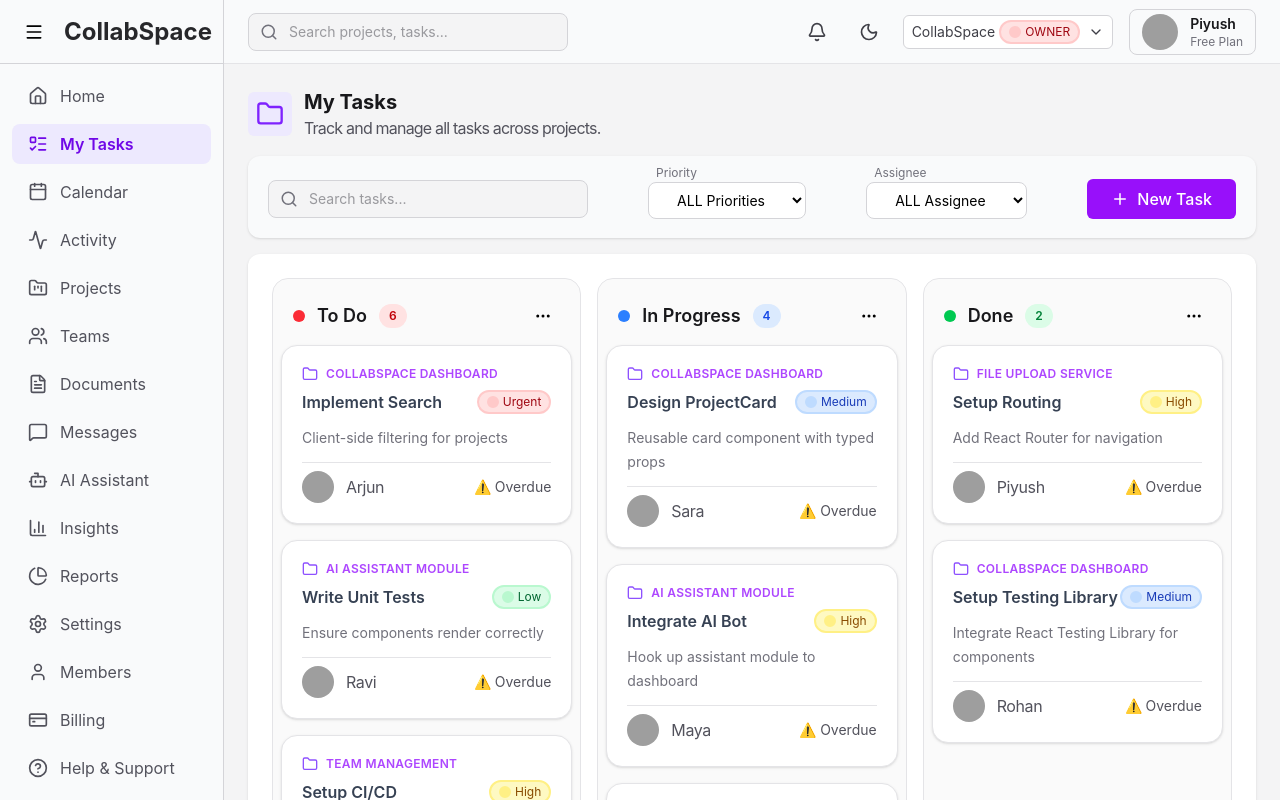
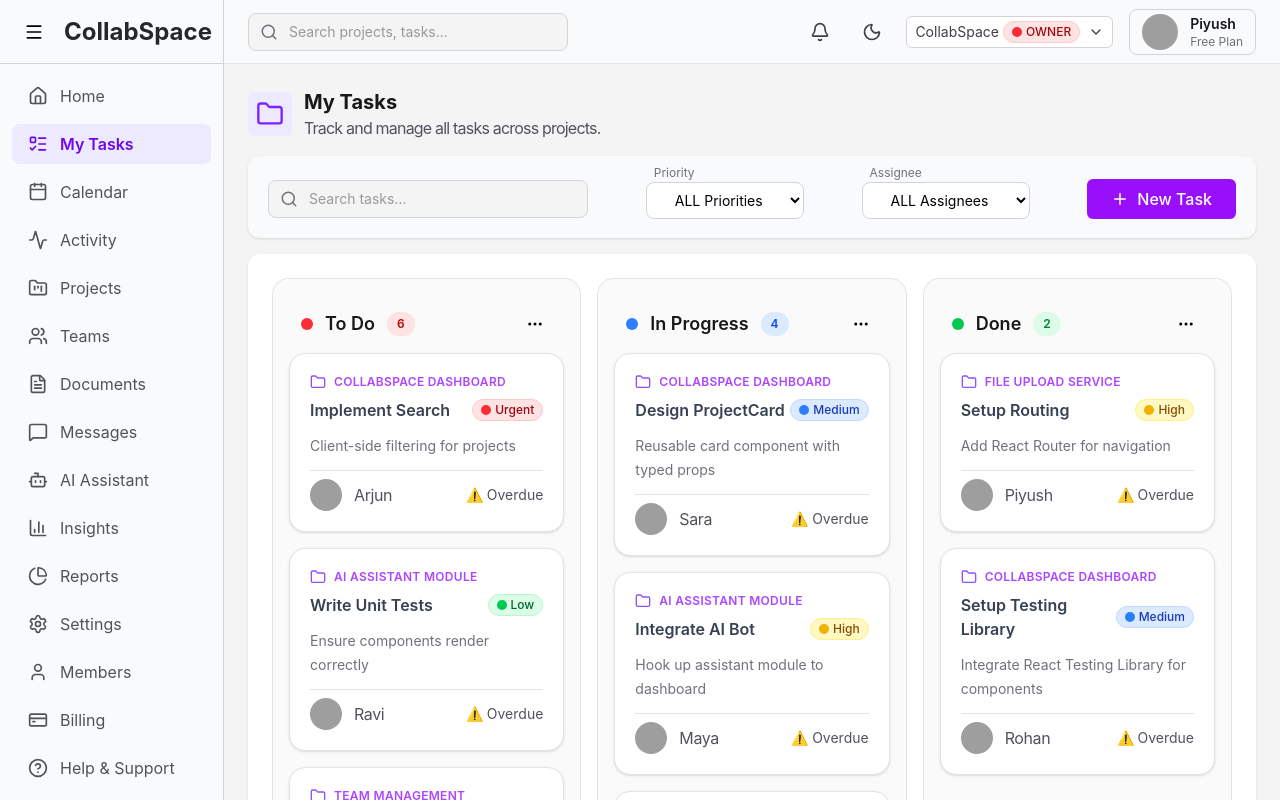
Before and after one commit to piyusshhjangid/CollabSpace, a React (Vite) app in the folder client/: page /tasks in a window 1280 px wide. Built offline with nearby package versions, Linux system fonts and the light colour scheme; grey boxes are pictures that could not be loaded.

Commit message:
day-9 commit

```diff
--- a/client/src/components/Badge.tsx
+++ b/client/src/components/Badge.tsx
@@ -1,24 +1,33 @@
-import React from "react"
+import React from "react";
 
 interface BadgeProps {
-  color: 'green'|'blue'|'yellow'|'red'
-  children?: React.ReactNode
+  color: "green" | "blue" | "yellow" | "red";
+  children?: React.ReactNode;
 }
 
 export const Badge: React.FC<BadgeProps> = ({ color, children }) => {
   const colorStyles = {
-    green: 'bg-green-100 text-green-800 border-green-200',
-    blue: 'bg-blue-100 text-blue-800 border-blue-200',
-    yellow: 'bg-yellow-100 text-yellow-800 border-yellow-200',
-    red: 'bg-red-100 text-red-800 border-red-200'
-  }
+    green: "bg-green-100 text-green-800 border-green-200",
+    blue: "bg-blue-100 text-blue-800 border-blue-200",
+    yellow: "bg-yellow-100 text-yellow-800 border-yellow-200",
+    red: "bg-red-100 text-red-800 border-red-200",
+  };
+
+  const dotStyles = {
+    green: "bg-green-500",
+    blue: "bg-blue-500",
+    yellow: "bg-yellow-500",
+    red: "bg-red-500",
+  };
 
   return (
-    <span className={`rounded-full px-2 py-0.5 text-xs text-shadow-gray-800 items-center flex flex-row gap-1 border-2 ${colorStyles[color]}`}>
-      <div className={`${colorStyles[color]} border-6 rounded-full w-3 h-3`}></div>
+    <span
+      className={`flex items-center gap-1 rounded-full border px-2 py-0.5 text-xs font-medium ${colorStyles[color]}`}
+    >
+      <span className={`w-2.5 h-2.5 rounded-full ${dotStyles[color]}`} />
       {children}
     </span>
-  )
-}
+  );
+};
 
-export default Badge
+export default Badge;
--- a/client/src/components/Button.tsx
+++ b/client/src/components/Button.tsx
@@ -3,8 +3,8 @@ import React from "react";
 interface ButtonProps {
   variant: "primary" | "secondary" | "danger";
   children: React.ReactNode;
-  disabled: boolean;
-  onClick: () => void;
+  disabled?: boolean;
+  onClick?: React.MouseEventHandler<HTMLButtonElement>;
 }
 
 export const Button: React.FC<ButtonProps> = ({
@@ -14,15 +14,16 @@ export const Button: React.FC<ButtonProps> = ({
   disabled = false,
 }) => {
   const baseStyle =
-    "px-6 py-2 rounded-md font-medium transition-colors duration-200 flex flex-row items-center gap-2";
+    "px-6 py-2 rounded-md font-medium transition-colors duration-200 flex items-center gap-2";
+
   const variantStyle = {
-    primary: 'bg-purple-600 text-white hover:bg-purple-700',
-    secondary: 'bg-gray-100 text-blue-500 hover:bg-gray-200 border-1 border-bluw-400',
-    danger: 'bg-red-500 text-white hover:bg-red-600',
+    primary: "bg-purple-600 text-white hover:bg-purple-700 disabled:bg-purple-300",
+    secondary:
+      "bg-gray-100 text-blue-600 hover:bg-gray-200 border border-blue-400 disabled:bg-gray-200 disabled:text-gray-400",
+    danger: "bg-red-500 text-white hover:bg-red-600 disabled:bg-red-300",
   };
 
   return (
-    <div>
     <button
       className={`${baseStyle} ${variantStyle[variant]}`}
       onClick={onClick}
@@ -30,6 +31,5 @@ export const Button: React.FC<ButtonProps> = ({
     >
       {children}
     </button>
-    </div>
   );
 };
--- a/client/src/components/TaskCard.tsx
+++ b/client/src/components/TaskCard.tsx
@@ -1,3 +1,4 @@
+import { useState } from "react";
 import { Folder } from "lucide-react";
 import Badge from "./Badge";
 import type { Task } from "../types/task";
@@ -27,7 +28,7 @@ function formatDueDate(date: string) {
   if (diff <= 0) {
     const overdueDays = Math.abs(days);
     if (overdueDays < 1) return "⚠️ Past due (today)";
-    if (overdueDays >= 1) return "⚠️ Overdue ";
+    if (overdueDays >= 1) return "⚠️ Overdue";
   }
 
   if (mins < 60) return `⏳ Due in ${mins} min`;
@@ -35,7 +36,6 @@ function formatDueDate(date: string) {
   if (days === 1) return "📅 Due tomorrow";
   if (days <= 7) return `📅 Due in ${days} days`;
 
-  // For longer deadlines, show exact date
   const options: Intl.DateTimeFormatOptions = {
     day: "numeric",
     month: "short",
@@ -45,12 +45,20 @@ function formatDueDate(date: string) {
 }
 
 export default function TaskCard({ task, onClick, onDragStart }: TaskCardProps) {
+  const [dragging, setDragging] = useState(false);
+
   return (
     <article
       draggable
-      onDragStart={() => onDragStart(task)}
+      onDragStart={() => {
+        setDragging(true);
+        onDragStart(task);
+      }}
+      onDragEnd={() => setDragging(false)}
       onClick={() => onClick(task)}
-      className="group flex h-full flex-col rounded-2xl border border-zinc-200 bg-white cursor-pointer p-5 shadow-sm transition-all duration-300 hover:-translate-y-1 hover:border-violet-300 hover:shadow-xl"
+      className={`group flex h-full flex-col rounded-2xl border border-zinc-200 bg-white p-5 shadow-sm transition-all duration-300
+        ${dragging ? "cursor-grabbing opacity-50 rotate-1 scale-[1.02]" : "cursor-grab opacity-100"}
+        hover:-translate-y-1 hover:border-violet-300 hover:shadow-xl`}
     >
       <div className="flex flex-row items-center gap-2 mb-2">
         <Folder size={16} className="text-violet-500" />
@@ -58,6 +66,7 @@ export default function TaskCard({ task, onClick, onDragStart }: TaskCardProps)
           {task.project.name}
         </h1>
       </div>
+
       <div className="flex items-start justify-between">
         <div className="flex w-full items-center justify-between">
           <h2 className="cursor-pointer font-semibold hover:text-violet-600 transition text-gray-700">
@@ -81,7 +90,7 @@ export default function TaskCard({ task, onClick, onDragStart }: TaskCardProps)
               className="h-8 w-8 rounded-full"
               alt={task.assigneeName}
             />
-            <h3 className="text-[16px] font-normal text-zinc-600 tracking-tight  ">
+            <h3 className="text-[16px] font-normal text-zinc-600 tracking-tight">
               {task.assigneeName}
             </h3>
           </div>
--- a/client/src/components/board/BoardToolbar.tsx
+++ b/client/src/components/board/BoardToolbar.tsx
@@ -70,7 +70,7 @@ const BoardToolbar = ({
           }
           className="rounded-lg border border-zinc-300 bg-white px-6 py-2 text-sm focus:border-violet-500"
         >
-          <option value="">ALL Assignee</option>
+          <option value="">ALL Assignees</option>
           {assignees.map((assignee) => {
             return (
               <option key={assignee} value={assignee}>
--- a/client/src/components/board/KanbanColumn.tsx
+++ b/client/src/components/board/KanbanColumn.tsx
@@ -51,13 +51,12 @@ export default function KanbanColumn({
         onDrop(status);
         setIsOver(false);
       }}
-      className={`flex min-h-150 h-fit flex-col rounded-2xl border p-2 transition
+      className={`flex min-h-150 h-fit flex-col rounded-2xl border p-4 transition-colors duration-200 ease-in-out
     ${
       isOver
-        ? "border-violet-500 bg-violet-50"
-        : "border-zinc-200 bg-zinc-50"
+        ? "ring-2 ring-violet-400 bg-violet-50 border-violet-400"
+        : "border-zinc-200 bg-zinc-50 hover:border-violet-200 hover:bg-violet-50"
     }`}
-
     >
       <div className=" p-3 flex items-center justify-between">
         <div className="flex items-center gap-3">
--- a/client/src/components/layout/SideBar.tsx
+++ b/client/src/components/layout/SideBar.tsx
@@ -1,5 +1,5 @@
 import { NavLink } from "react-router-dom";
-import { navItems } from "../../types/navigation";
+import { NavItems } from "../../types/navigation";
 import { Menu } from "lucide-react";
 
 export default function Sidebar() {
@@ -12,7 +12,7 @@ export default function Sidebar() {
         <h1 className="font-bold text-2xl mr-3 text-zinc-800">CollabSpace</h1>
       </div>
       <nav className=" flex flex-col gap-2 py-3 px-3 justify-between">
-        {navItems.map((item) => {
+        {NavItems.map((item) => {
           const Icon = item.icon;
           return (
             <NavLink
--- a/client/src/pages/HomePage.tsx
+++ b/client/src/pages/HomePage.tsx
@@ -13,7 +13,7 @@ export default function HomePage() {
             Welcome To CollabSpace
           </h1>
           <p className="text-lg text-gray-600">
-            Your Collabrative Workspace to build amazing things together.
+            Your Collaborative Workspace to build amazing things together.
           </p>
         </div>
         <div className="flex gap-5">
--- a/client/src/types/navigation.ts
+++ b/client/src/types/navigation.ts
@@ -18,13 +18,13 @@ import {
 
 import type { LucideIcon } from "lucide-react";
 
-export interface navItem {
+export interface NavItem {
   label: string;
   icon: LucideIcon;
   path: string;
 }
 
-export const navItems: navItem[] = [
+export const NavItems: NavItem[] = [
     //General
   { label: "Home", icon: Home, path: "/" },
   { label: "My Tasks", icon: ListTodo, path: "/tasks" },
```
Lines whose indentation alone changed are shown as unchanged.
